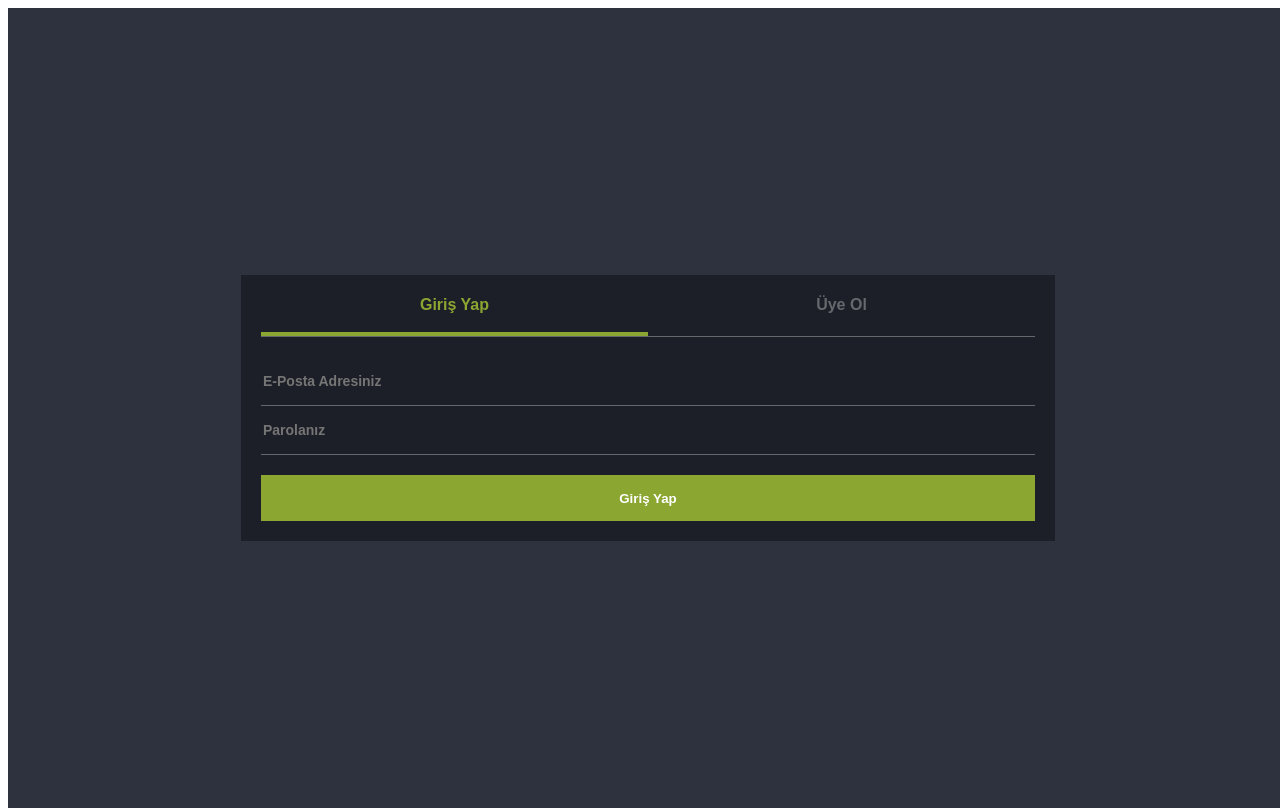
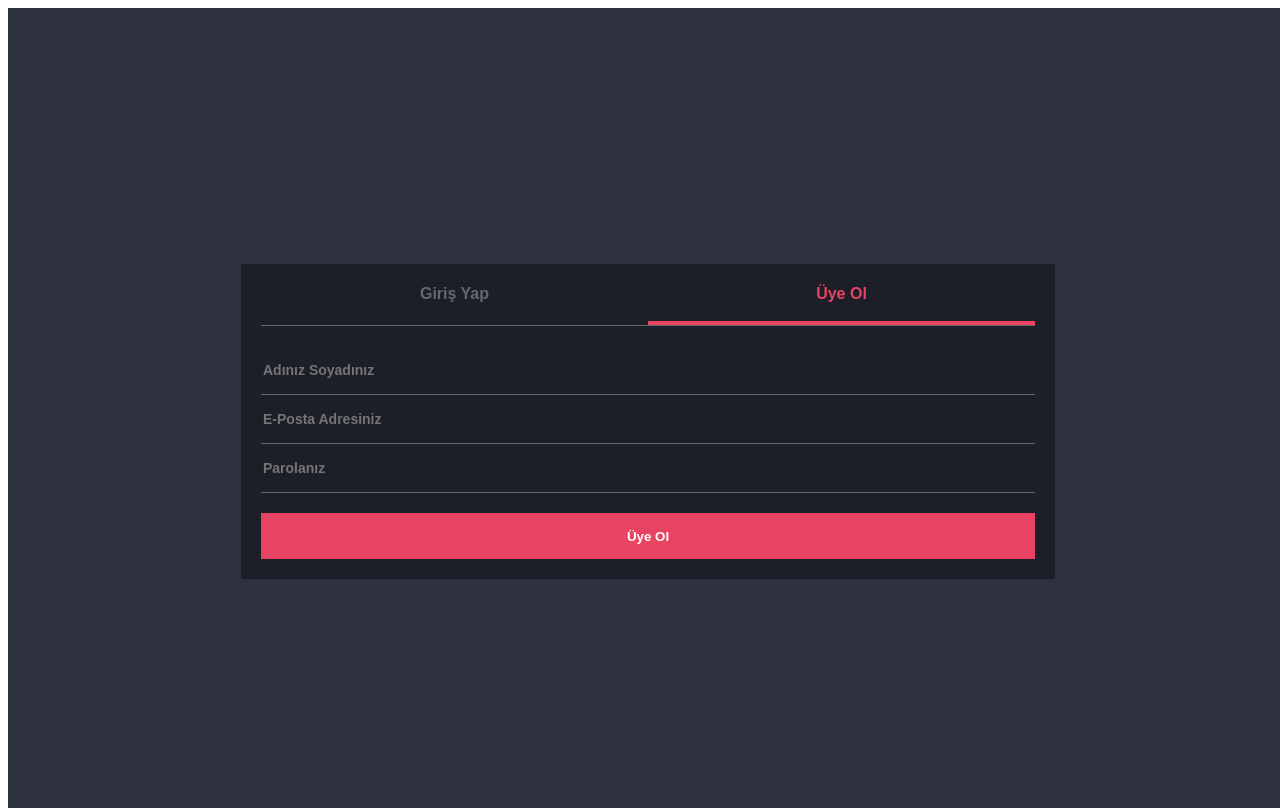
Before and after one commit to semihensar61/vue-3-login-register, a Vue app: page / in a window 1280 px wide. Both pictures are taken after a click on the button "Üye Ol". Built offline with nearby package versions, Linux system fonts and the light colour scheme.

Commit message:
tab buttons logic

```diff
--- a/src/components/atoms/AtomTabButton.vue
+++ b/src/components/atoms/AtomTabButton.vue
@@ -1,15 +1,30 @@
 <template>
-  <button class="tab-button" :class="isLogin && type === 'login' ? 'tab-button__login':''">
+  <button class="tab-button" @click="changeTab" :class="tab === type ? `tab-button__${type}`:''">
     {{ tabButtonString }}
   </button>
 </template>
 
-<script setup lang="ts">
-const props = defineProps({
-  tabButtonString: { type: String, required: true },
-  isLogin: { type: Boolean, required: true },
-  type: { type: String, required: true },
-});
+<script lang="ts">
+
+import { MutationTypes } from '@/store/mutation-types';
+import { defineComponent } from 'vue';
+
+export default defineComponent ( {
+    props : {
+      tabButtonString: { type: String, required: true },
+      type: { type: String, required: true },
+    },
+    methods : {
+      changeTab () {
+        this.$store.commit(MutationTypes.CHANGE_TAB, this.type)
+      }
+    },
+    computed: {
+        tab() {
+            return this.$store.state.tab;
+        }
+    },
+})
 </script>
 
 <style lang="scss" scoped>
--- a/src/components/molecules/MoleculeTab.vue
+++ b/src/components/molecules/MoleculeTab.vue
@@ -1,17 +1,13 @@
 <template>
   <div class="tab">
-     <AtomTabButtonVue tabButtonString="Giriş Yap" :isLogin="isLogin" type="login"/>
-     <AtomTabButtonVue tabButtonString="Üye Ol" :isLogin="!isLogin" type="register"/>
+     <AtomTabButtonVue tabButtonString="Giriş Yap"  type="login"/>
+     <AtomTabButtonVue tabButtonString="Üye Ol"  type="register"/>
   </div>
 </template>
 
 <script setup lang="ts">
-import { useStore } from "../../store";
 import AtomTabButtonVue from "../atoms/AtomTabButton.vue";
-const store = useStore();
-console.log(store.state)
 
-const isLogin =  store.state.tab === "login" ? true : false
 </script>
 
 <style lang="scss" scoped>
--- a/src/components/molecules/RegisterForm.vue
+++ b/src/components/molecules/RegisterForm.vue
@@ -3,7 +3,7 @@
      <AtomInput placeholder="Adınız Soyadınız"></AtomInput>
      <AtomInput placeholder="E-Posta Adresiniz"></AtomInput>
      <AtomInput placeholder="Parolanız"></AtomInput>
-     <AtomButton button-txt="Giriş Yap" button-color="#8CA632"></AtomButton>
+     <AtomButton button-txt="Üye Ol" button-color="#E84362"></AtomButton>
   </div>
 </template>
 
--- a/src/components/organisms/OrganismCard.vue
+++ b/src/components/organisms/OrganismCard.vue
@@ -1,20 +1,34 @@
-<script setup lang="ts">
-import MoleculeTabVue from "@/components/molecules/MoleculeTab.vue";
-import LoginForm from "../molecules/LoginForm.vue";
-</script>
 
 <template>
   <div class="card">
     <MoleculeTabVue></MoleculeTabVue>
-    <LoginForm></LoginForm>
+    <LoginForm v-if="tab === 'login'"></LoginForm>
+    <RegisterForm v-else></RegisterForm>
   </div>
 </template>
+
+<script lang="ts">
+import { defineComponent } from 'vue'
+import MoleculeTabVue from "@/components/molecules/MoleculeTab.vue";
+import LoginForm from "../molecules/LoginForm.vue";
+import RegisterForm from '../molecules/RegisterForm.vue';
+
+
+export default defineComponent({
+    computed: {
+        tab() {
+            return this.$store.state.tab;
+        }
+    },
+    components: { RegisterForm, LoginForm, MoleculeTabVue }
+})
+</script>
 
 <style lang="scss" scoped>
 .card {
     width: 814px;
     height: min-content;
     background-color: #1C1F27;
-    margin: auto;
+    margin-top: 20%;
 }
 </style>
--- a/src/store/state.ts
+++ b/src/store/state.ts
@@ -1,5 +1,5 @@
 export const state = {
-  tab: "login",
+  tab: "login", // stores which tab is open
 }
 
 export type State = typeof state
```
